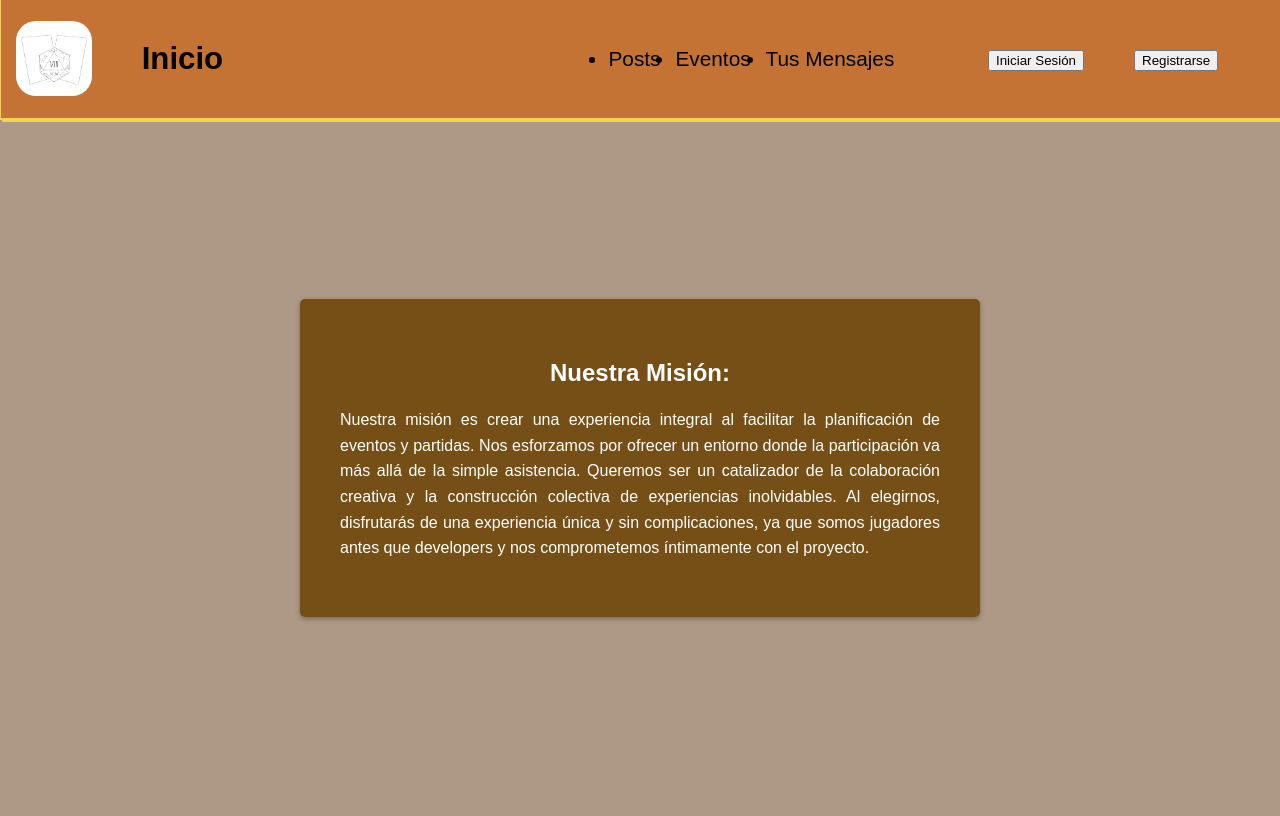
After one commit to Bl3x4r/VIIIGames, a Flask app: page /mision in a window 1280 px wide. The commit adds this page. Run offline with Flask 3, Linux system fonts and the light colour scheme.

Commit message:
agregar misión y respectivas rutas

```diff
--- /dev/null
+++ b/app_flask/static/css/mision_CSS.css
@@ -0,0 +1,81 @@
+body {
+    display: flex;
+    justify-content: center;
+    align-items: center;
+    height: 100vh;
+    background-color: #9b836ad0;
+    font-family: Arial, sans-serif;
+}
+
+.container {
+    max-width: 600px;
+    padding: 40px;
+    text-align: justify;
+    background-color: #6b4000d2;
+    border-radius: 5px;
+    box-shadow: 0 2px 5px rgba(0, 0, 0, 0.3);
+    color: #fff;
+    margin-top: 100px; /* Agregado para separar el contenido del encabezado */
+}
+
+h2 {
+    text-align: center;
+}
+
+p {
+    line-height: 1.6;
+}
+
+.logo {
+    height: 75px;
+    border-radius: 20px;
+}
+
+nav{
+    position: fixed; /* Cambiado para fijar la barra de navegación en la parte superior */
+    top: 0;
+    left: 0;
+    width: 100%; /* Modificado para ocupar el ancho completo */
+    display: flex;
+    align-items: center;
+    justify-content: space-between;
+    padding: 10px;
+    box-sizing: border-box;
+    font-size: 1.3rem;
+    border-bottom: 2px solid #EAD94C;
+    border-left: 1px solid #EAD94C;
+    box-shadow: 2px 2px #EAD94C;
+    background-color: #C47335;
+    z-index: 1000;
+}
+
+.cont_izq {
+    flex: 2;
+    padding: 5px;
+    display: flex;
+    gap: 50px;
+    align-items: center;
+}
+
+.cont_der {
+    flex: 3;
+    display: flex;
+    justify-content: space-around;
+    padding: 5px;
+}
+
+.lista {
+    display: flex;
+    gap: 15px;
+}
+
+.item {
+    text-decoration: none;
+    color: black;
+}
+
+.cont-perfil-btn {
+    display: flex;
+    gap: 50px;
+    align-items: center;
+}
--- /dev/null
+++ b/app_flask/templates/Mision.html
@@ -0,0 +1,44 @@
+<!DOCTYPE html>
+<html>
+<head>
+    <meta charset="UTF-8">
+    <title>Nuestra Misión</title>
+    <link rel="stylesheet" href="{{url_for('static', filename='css/mision_CSS.css')}}">
+</head>
+<header>
+    <nav>
+        <div class="cont_izq">
+            <img src="{{url_for('static', filename='img/logo.jpeg')}}" alt="Logo de VIIIGames" class="img logo">
+            <h1>Inicio</h1>
+        </div>
+        <div class="cont_der">
+            <ul class="lista">
+                <li><a href="/dashboard" class="item">Posts</a></li>
+                <li><a href="#" class="item">Eventos</a></li>
+                <li><a href="#" class="item">Tus Mensajes</a></li>
+            </ul>
+            <div class="cont-perfil-btn">
+                {% if 'nombre_usuario' not in session %}
+                <form action="/iniciar/sesion" method="get">
+                    <button>Iniciar Sesión</button>
+                </form>
+                <form action="/registrarse" method="get">
+                    <button>Registrarse</button>
+                </form>
+                {%else%}
+                    <a href="/perfil/{{session['nombre_usuario']}}" class="item">Perfil</a>
+                    <form action="/cerrar/sesion" method="get">
+                        <button>Cerrar Sesión</button>
+                    </form>
+                {%endif%}
+            </div>
+        </div>
+    </nav>
+</header>
+<body>
+    <div class="container">
+        <h2>Nuestra Misión:</h2>
+        <p>Nuestra misión es crear una experiencia integral al facilitar la planificación de eventos y partidas. Nos esforzamos por ofrecer un entorno donde la participación va más allá de la simple asistencia. Queremos ser un catalizador de la colaboración creativa y la construcción colectiva de experiencias inolvidables. Al elegirnos, disfrutarás de una experiencia única y sin complicaciones, ya que somos jugadores antes que developers y nos comprometemos íntimamente con el proyecto.</p>
+    </div>
+</body>
+</html>
--- a/app_flask/templates/inicio.html
+++ b/app_flask/templates/inicio.html
@@ -231,7 +231,7 @@
             <div class="cont cont-footer-der">
                 <h3 class="titulo-footer">Acerca de Nosotros</h3>
                 <ul class="list list-footer">
-                    <li><a href="#" class="item item-footer">Misión</a></li>
+                    <li><a href="/mision" class="item item-footer">Misión</a></li>
                     <li><a href="#" class="item item-footer">Visión</a></li>
                 </ul>
             </div>
--- a/server.py
+++ b/server.py
@@ -6,5 +6,9 @@ from flask import render_template
 def desplegar_informacion_equipo():
     return render_template("conocenos.html")
 
+@app.route('/mision')
+def desplegar_mision_pagina():
+    return render_template("Mision.html")
+
 if __name__ == '__main__':
     app.run(debug = True)
```
